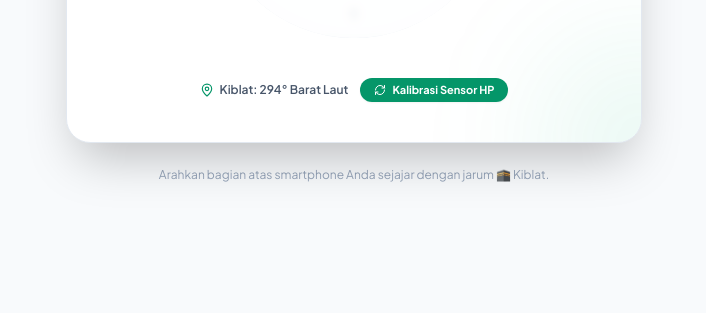
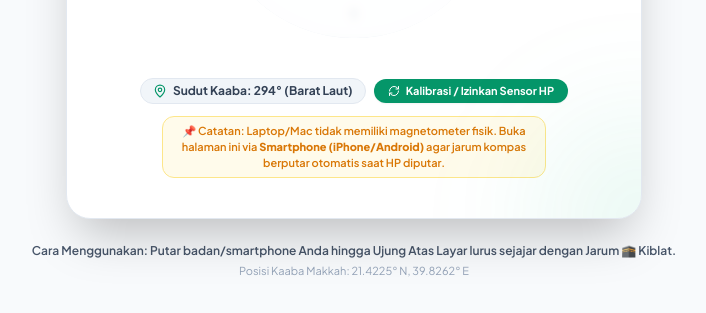
Before and after one commit to ahmdsk/QuranWeb-React, a React (Vite) app: page /qibla in a window 1280 px wide. Shown: the part 577-890 px from the top of the page, without its empty margins (286-992 px from the left). Before the commit the page ends 800 px from the top, so only its background shows below. Built offline with nearby package versions, Linux system fonts and the light colour scheme; no server answers.

Commit message:
feat: improve compass orientation handling with absolute sensor support and update UI instructions

```diff
--- a/src/pages/Qibla/QiblaPage.tsx
+++ b/src/pages/Qibla/QiblaPage.tsx
@@ -144,14 +144,19 @@ export const QiblaPage = ({ latitude: propLat, longitude: propLng, cityName: pro
   const handleOrientation = (event: DeviceOrientationEvent) => {
     let heading: number | null = null
 
-    if ((event as any).webkitCompassHeading !== undefined) {
+    // iOS Webkit Compass Heading (Physical North 0° - 360°)
+    if ((event as any).webkitCompassHeading !== undefined && (event as any).webkitCompassHeading !== null) {
       heading = (event as any).webkitCompassHeading
+    } else if (event.absolute && event.alpha !== null) {
+      // W3C Absolute orientation (Alpha = 0 at true North)
+      heading = 360 - event.alpha
     } else if (event.alpha !== null) {
+      // Relative orientation fallback
       heading = 360 - event.alpha
     }
 
-    if (heading !== null) {
-      setDeviceHeading(Math.round(heading))
+    if (heading !== null && !isNaN(heading)) {
+      setDeviceHeading(Math.round((heading + 360) % 360))
       setCompassSupported(true)
     }
   }
@@ -164,24 +169,32 @@ export const QiblaPage = ({ latitude: propLat, longitude: propLng, cityName: pro
       try {
         const response = await (DeviceOrientationEvent as any).requestPermission()
         if (response === 'granted') {
+          window.addEventListener('deviceorientationabsolute', handleOrientation, true)
           window.addEventListener('deviceorientation', handleOrientation, true)
         }
       } catch (err) {
         console.error(err)
       }
     } else {
+      window.addEventListener('deviceorientationabsolute', handleOrientation, true)
       window.addEventListener('deviceorientation', handleOrientation, true)
     }
   }
 
   useEffect(() => {
-    if (typeof window !== 'undefined' && window.DeviceOrientationEvent) {
-      if (typeof (DeviceOrientationEvent as any).requestPermission !== 'function') {
-        window.addEventListener('deviceorientation', handleOrientation, true)
+    if (typeof window !== 'undefined') {
+      const win = window as any
+      if ('ondeviceorientationabsolute' in win) {
+        win.addEventListener('deviceorientationabsolute', handleOrientation, true)
+      } else if (win.DeviceOrientationEvent) {
+        if (typeof win.DeviceOrientationEvent.requestPermission !== 'function') {
+          win.addEventListener('deviceorientation', handleOrientation, true)
+        }
       }
     }
     return () => {
-      if (typeof window !== 'undefined' && window.DeviceOrientationEvent) {
+      if (typeof window !== 'undefined') {
+        window.removeEventListener('deviceorientationabsolute', handleOrientation, true)
         window.removeEventListener('deviceorientation', handleOrientation, true)
       }
     }
@@ -284,23 +297,31 @@ export const QiblaPage = ({ latitude: propLat, longitude: propLng, cityName: pro
           </div>
 
           {/* Status & Calibration Action */}
-          <div className="pt-2 flex flex-col sm:flex-row items-center justify-center gap-3 text-xs font-semibold text-slate-600 dark:text-slate-400">
-            <span className="flex items-center gap-1.5">
+          <div className="pt-2 flex flex-col items-center justify-center gap-3 text-xs font-semibold text-slate-600 dark:text-slate-400">
+            <div className="flex flex-wrap items-center justify-center gap-2">
+              <span className="flex items-center gap-1.5 px-3 py-1 rounded-full bg-slate-100 dark:bg-slate-800 text-slate-700 dark:text-slate-300 font-bold border border-slate-200 dark:border-slate-700">
                 <MapPin className="w-3.5 h-3.5 text-emerald-600 dark:text-emerald-400" />
-              Kiblat: {qiblaBearing}° Barat Laut
+                Sudut Kaaba: {qiblaBearing}° (Barat Laut)
               </span>
 
               {compassSupported ? (
-              <span className="text-[11px] bg-emerald-50 dark:bg-emerald-950/60 text-emerald-600 dark:text-emerald-400 font-bold px-3 py-1 rounded-full border border-emerald-200 dark:border-emerald-800/60 flex items-center gap-1.5">
-                <Smartphone className="w-3.5 h-3.5" /> Sensor Gyroscope Aktif ({deviceHeading}°)
+                <span className="text-[11px] bg-emerald-50 dark:bg-emerald-950/60 text-emerald-600 dark:text-emerald-400 font-bold px-3 py-1 rounded-full border border-emerald-200 dark:border-emerald-800/60 flex items-center gap-1.5 shadow-xs">
+                  <Smartphone className="w-3.5 h-3.5" /> Sensor Gyro HP Aktif ({deviceHeading}°)
                 </span>
               ) : (
                 <button
                   onClick={requestCompassPermission}
                   className="text-[11px] bg-emerald-600 text-white hover:bg-emerald-500 font-bold px-3.5 py-1 rounded-full transition-colors flex items-center gap-1.5 shadow-sm"
                 >
-                <RefreshCw className="w-3 h-3" /> Kalibrasi Sensor HP
+                  <RefreshCw className="w-3 h-3" /> Kalibrasi / Izinkan Sensor HP
                 </button>
+              )}
+            </div>
+
+            {!compassSupported && (
+              <p className="text-[11px] text-amber-600 dark:text-amber-400 bg-amber-50 dark:bg-amber-950/40 px-3 py-1.5 rounded-xl border border-amber-200 dark:border-amber-800/60 max-w-sm">
+                📌 Catatan: Laptop/Mac tidak memiliki magnetometer fisik. Buka halaman ini via <strong>Smartphone (iPhone/Android)</strong> agar jarum kompas berputar otomatis saat HP diputar.
+              </p>
             )}
           </div>
 
@@ -308,8 +329,11 @@ export const QiblaPage = ({ latitude: propLat, longitude: propLng, cityName: pro
       </div>
 
       {/* Footer Info */}
-      <div className="text-center text-xs text-slate-400 pb-2">
-        <p>Arahkan bagian atas smartphone Anda sejajar dengan jarum 🕋 Kiblat.</p>
+      <div className="text-center text-xs text-slate-400 pb-2 space-y-1">
+        <p className="font-semibold text-slate-600 dark:text-slate-300">
+          Cara Menggunakan: Putar badan/smartphone Anda hingga Ujung Atas Layar lurus sejajar dengan Jarum 🕋 Kiblat.
+        </p>
+        <p className="text-[11px] text-slate-400">Posisi Kaaba Makkah: 21.4225° N, 39.8262° E</p>
       </div>
 
     </div>
```
Lines whose indentation alone changed are shown as unchanged.
